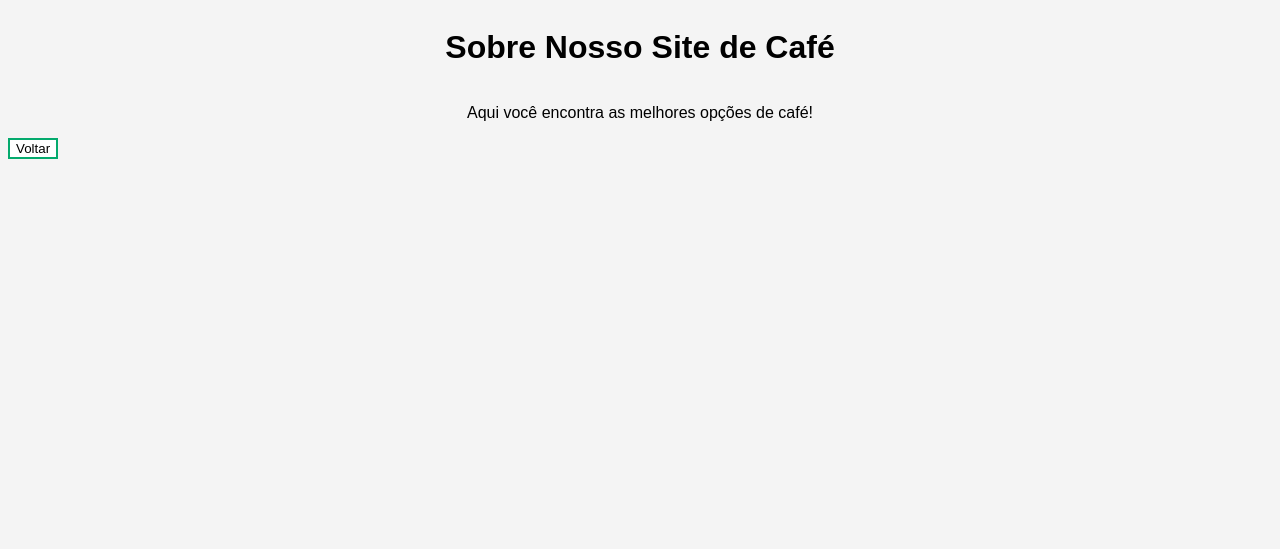
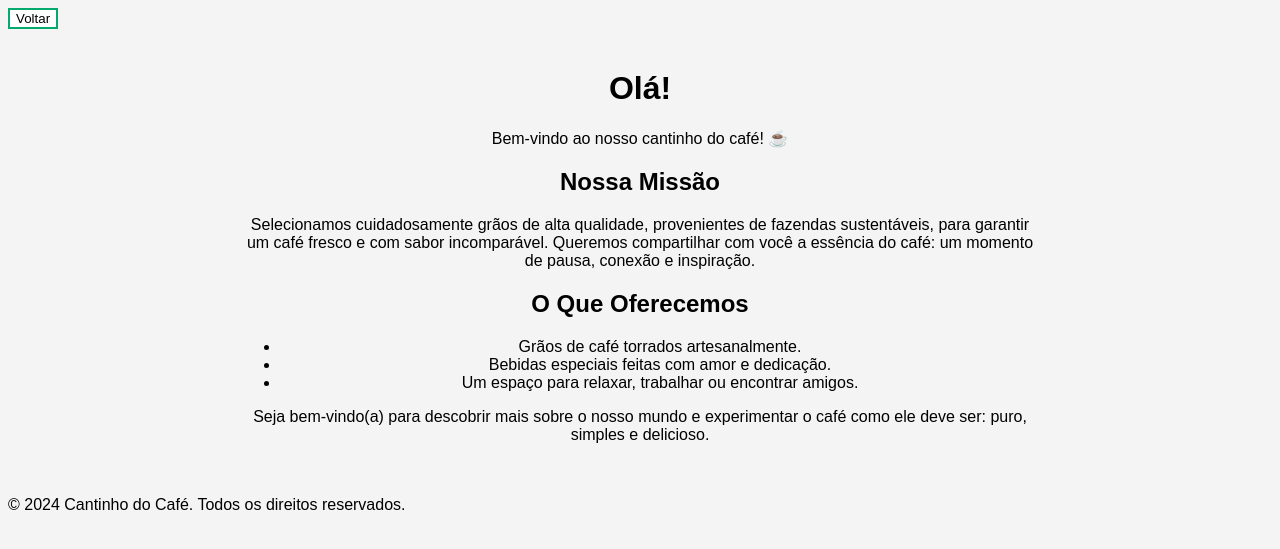
Before and after one commit to Champpmathieu/coffe, a Flask app: page /sobre in a window 1280 px wide. Shown: the top 549 px of the page. Run offline with Flask 3, Linux system fonts and the light colour scheme.

Commit message:
texto de explicação do site no end point (/sobre) no sobre.html

```diff
--- a/static/css/sobre.css
+++ b/static/css/sobre.css
@@ -3,19 +3,17 @@ body {
     background-color: #f4f4f4;
 }
 
-.title {
-    display: flex;
-    justify-content: center;
+.sobre-container {
+    max-width: 800px;
+    margin: 0 auto;
+    padding: 20px;
+    text-align: center;
 }
 
-.sub-title {
-    display: flex;
-    justify-content: center;
-}
 
 .button-return {
   background-color: white;
   color: black;
-  border: 2px solid #04AA6D; /* Green */
+  border: 2px solid #04AA6D;
 
 }
--- a/templates/sobre.html
+++ b/templates/sobre.html
@@ -6,15 +6,42 @@
   <title>Sobre</title>
   <link rel="stylesheet" href="{{ url_for('static', filename='css/sobre.css') }}">
 </head>
+
 <body>
-  <div class="title">
-    <h1>Sobre Nosso Site de Café</h1>
-  </div>
-  <div class="sub-title">
-    <p>Aqui você encontra as melhores opções de café!</p>
-  </div>
 
+  <header>
     <a href="{{ url_for('home') }}" ><button class="button-return">Voltar</button></a>
+  </header>
+
+  <main class="sobre-container">
+    <h1>Olá!</h1>
+    <p>Bem-vindo ao nosso cantinho do café! ☕</p>
+
+    <section class="missao">
+        <h2>Nossa Missão</h2>
+        <p>
+            Selecionamos cuidadosamente grãos de alta qualidade, provenientes de fazendas sustentáveis, para garantir um café fresco e com sabor incomparável. Queremos compartilhar com você a essência do café: um momento de pausa, conexão e inspiração.
+        </p>
+    </section>
+
+    <section class="ofertas">
+        <h2>O Que Oferecemos</h2>
+        <ul>
+            <li>Grãos de café torrados artesanalmente.</li>
+            <li>Bebidas especiais feitas com amor e dedicação.</li>
+            <li>Um espaço para relaxar, trabalhar ou encontrar amigos.</li>
+        </ul>
+    </section>
+
+    <p>
+        Seja bem-vindo(a) para descobrir mais sobre o nosso mundo e experimentar o café como ele deve ser: puro, simples e delicioso.
+    </p>
+</main>
+
+
+<footer>
+    <p>&copy; 2024 Cantinho do Café. Todos os direitos reservados.</p>
+</footer>
 
 </body>
 </html>
```
